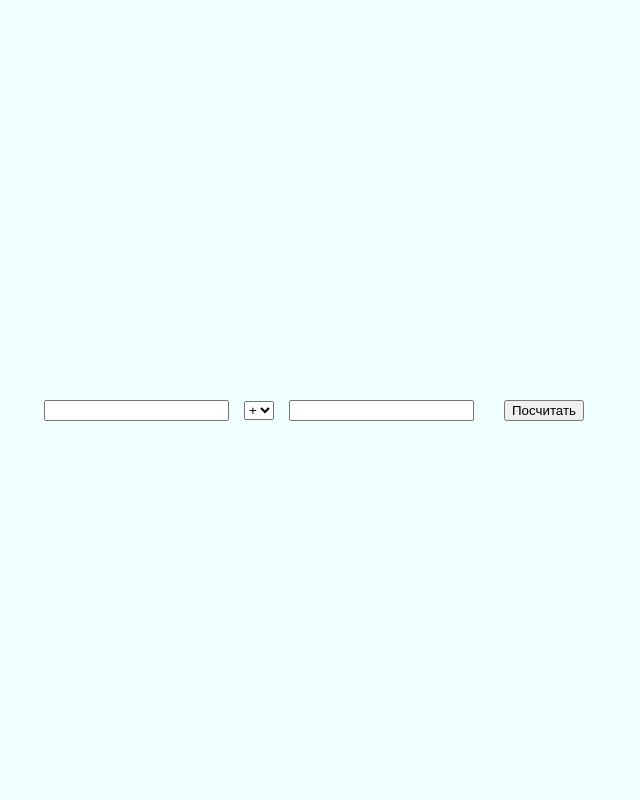
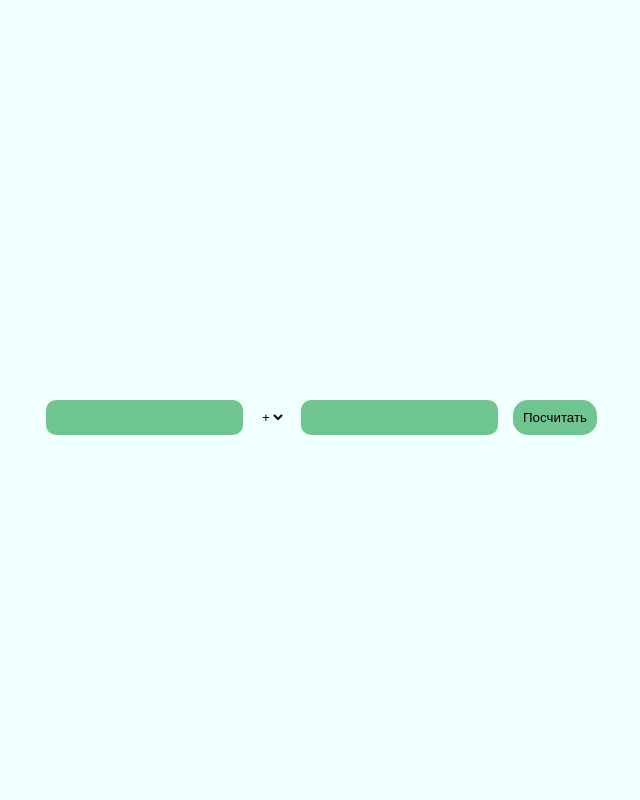
Before and after one commit to Dendi13/cals, a PHP site: page / in a window 1280 px wide. Shown: the whole page, without its empty margins (326-966 px from the left). Run offline with PHP 8.4, Linux system fonts and the light colour scheme.

Commit message:
Add files via upload

```diff
--- /dev/null
+++ b/css/base.css
@@ -0,0 +1,14 @@
+*{
+    box-sizing: border-box;
+}
+
+body,
+html {
+    margin: 0;
+    padding: 0;
+}
+
+.wrapper {
+    height: 100vh;
+    background-color: azure;
+}
--- a/css/style.css
+++ b/css/style.css
@@ -1,17 +1,4 @@
-*{
-    box-sizing: border-box;
-}
 
-body,
-html {
-    margin: 0;
-    padding: 0;
-}
-
-.wrapper {
-    height: 100vh;
-    background-color: azure;
-}
 
 .form{
     display: flex;
@@ -20,7 +7,30 @@ html {
     padding-top: 400px;
 }
 
-.inputText {
+
+
+input[type='text'] {
+    outline: none;
+    border: none;
+    padding: 10px;
+    border-radius: 10px;
+    background-color: rgb(110, 197, 143);
     margin-right: 15px;
     margin-left: 15px;
 }
+
+
+select[name='operatoin'] {
+    border: none;
+    cursor: pointer;
+    outline: none;
+    background-color: azure;
+}
+
+input[type='submit'] {
+    outline: none;
+    background-color:rgb(110, 197, 143);
+    border-radius:15px;
+    border: none;
+    padding: 10px;
+}
--- a/index.php
+++ b/index.php
@@ -4,20 +4,21 @@
    <meta charset="UTF-8">
    <meta name="viewport" content="width=device-width, initial-scale=1.0">
    <link rel="stylesheet" href="css/style.css">
+   <link rel="stylesheet" href="css/base.css">
    <title>Калькулятор</title>
 </head>
 <body>
    <div class="wrapper">
       <form action="/result.php" class = 'form'>
-      <input type="text" name="x1" class = 'inputText'>
+      <input type="text" name="x1">
       <select name="operatoin">
          <option value="+">+</option>
          <option value="-">-</option>
          <option value="*">*</option>
          <option value="/">/</option>
       </select>
-      <input type="text" name="x2" class = 'inputText'>
-      <input type="submit" value = "Посчитать" class = 'inputText'>
+      <input type="text" name="x2">
+      <input type="submit" value = "Посчитать">
    </form>
    </div>
 </body>
```
Also changed, not shown: css/result.css (added, +15 -0 lines), result.php (+12 -4 lines).
